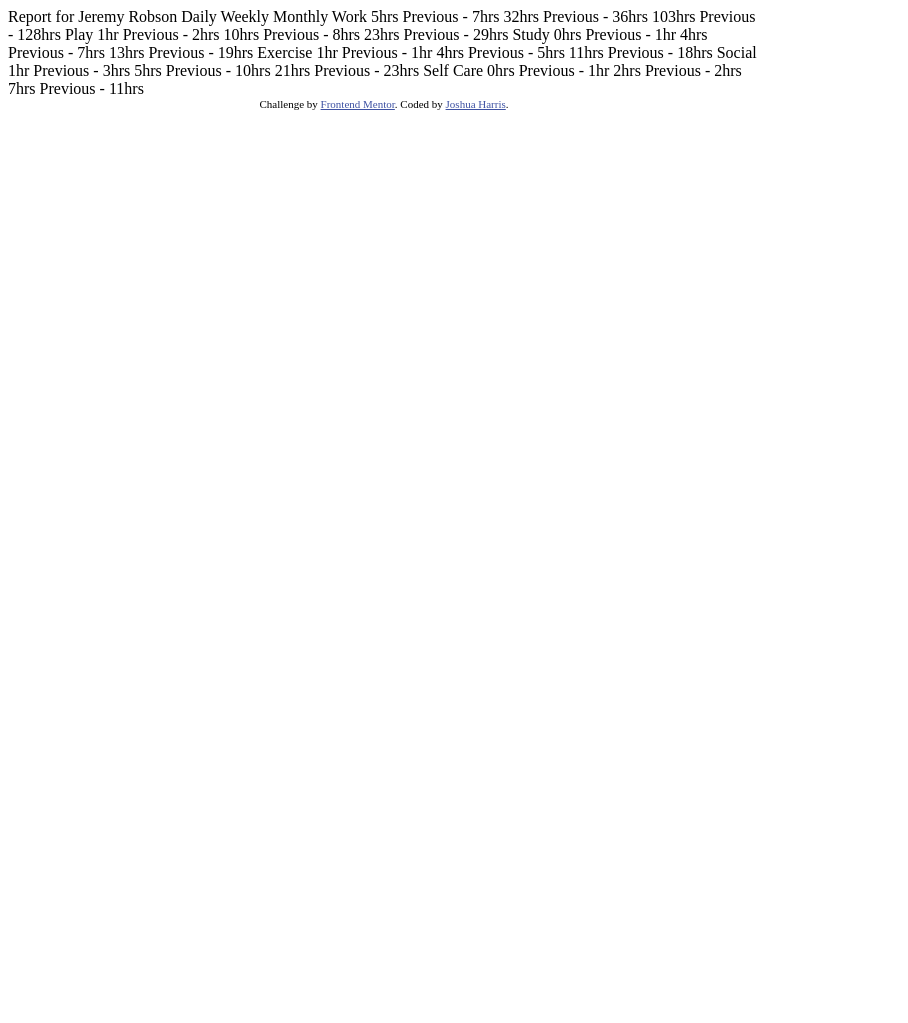
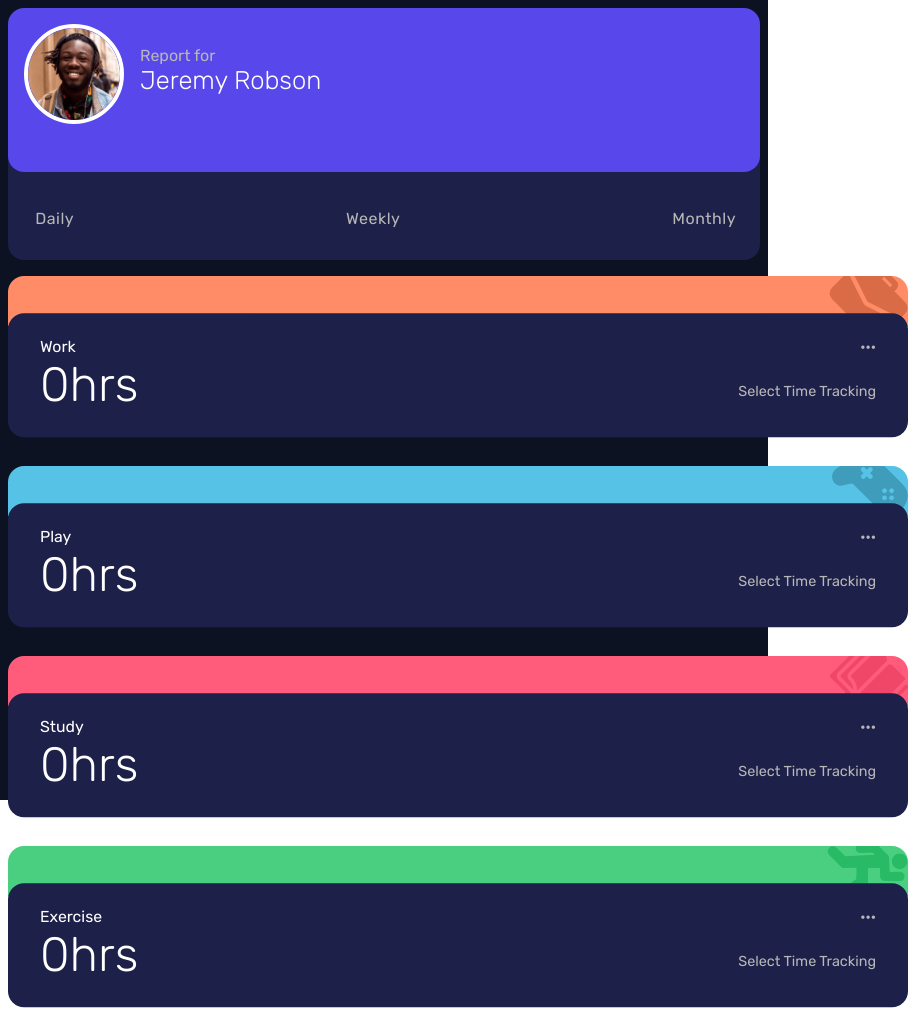
Before and after one commit to joshuaharris1103/Time-Tracking, a plain HTML site: page index.html in a window 768 px wide. Shown: the top 1023 px of the page, 908 px wide, since content can reach past the window. Before the commit the page ends 800 px from the top, so only its background shows below. Drawn offline with Linux system fonts and the light colour scheme.

Commit message:
commit before class

```diff
--- a/index.css
+++ b/index.css
@@ -0,0 +1,350 @@
+:root{
+    --Blue: hsl(246, 80%, 60%);
+    --Dark-blue: hsl(224, 46%, 9%);
+    --Light-blue: hsl(236, 44%, 20%);
+    --Hover_blue: hsl(236, 41%, 34%);
+    --Light_orange: hsl(15, 100%, 70%);
+    --Soft_blue: hsl(195, 74%, 62%);
+    --Light_red: hsl(348, 100%, 68%);
+    --Lime_green: hsl(145, 58%, 55%);
+    --Violet: hsl(264, 64%, 52%);
+    --Soft_orange: hsl(43, 84%, 65%);
+}
+*{
+    margin: 0;
+    padding: 0;
+    box-sizing: border-box;
+    font-family: 'Rubik', sans-serif;
+    color: #fff;
+}
+.attribution {
+    font-size: 11px;
+    text-align: center;
+  }
+
+.attribution a {
+color: hsl(228, 45%, 44%);
+}
+
+@media  screen and (min-width: 768px) {
+    main{
+        background-color: var(--Dark-blue);
+        height: 100vh;
+    }
+
+    a, a:active, a:hover{
+        text-decoration: none;
+    }
+
+
+
+    .container{
+        width: fit-content;
+        display: flex;
+        margin: 0 auto;
+        padding-top: 2em;
+    }
+
+    .container .report-perfil-container{
+        width: 300px;
+        margin-right: 1.5em;
+    }
+
+    .container .report-perfil{
+        width: 100%;
+        background-color: var(--Blue);
+        padding: 1.5em;
+        padding-bottom: 5em;
+        border-radius: 1em;
+        position: relative;
+        z-index: 2;
+    }
+
+    .container .report-perfil img{
+        width: 100px;
+        margin-bottom: 2em;
+        border-radius: 100%;
+        border: solid white 4px;
+    }
+
+    .container .time-option{
+        background-color: var(--Light-blue);
+        padding: 1.5em;
+        padding-top: 2.8em;
+        padding-left: 1.7em;
+        display: flex;
+        border-radius: 0 0 1em 1em;
+        flex-direction: column;
+        transform: translateY(-1em);
+        z-index: 1;
+    }
+
+    .container .time-option button{
+        margin: .5em 0;
+        background: transparent;
+        text-align: left;
+        outline: none;
+        border: none;
+        font-size: 1em;
+        letter-spacing: .5px;
+        cursor: pointer;
+    }
+
+    .container .reports-container{
+        display: grid;
+        grid-template-columns: repeat(3, 1fr);
+        gap: 1em
+    }
+
+    .reports-container{
+        min-width: 900px;
+    }
+
+    .report-information{
+        background-color: var(--Light-blue);
+        padding: 1.5em 2em;
+        border-radius: 1em;
+        transform: translateY(-.8em);
+        transition: .3s ease all;
+        cursor: pointer;
+    }
+
+    .report-information:hover{
+        background-color: var(--Hover_blue)
+    }
+
+    .report-information .title {
+        display: flex;
+        justify-content: space-between;
+        width: 100;
+        font-size: 1.1em;
+    }
+
+    .report-information h2{
+        font-weight: 200;
+        font-size: 4em;
+        margin: .4em 0;
+    }
+
+    .portada{
+        height: 50px;
+        border-radius: 1em 1em 0 0;
+    }
+
+    .work .portada{
+        background-image: url("../../images/icon-work.svg");
+        background-position: right;
+        background-repeat: no-repeat;
+        background-color: var(--Light_orange);
+    }
+
+    .play .portada{
+        background-image: url("../../images/icon-play.svg");
+        background-position: right;
+        background-repeat: no-repeat;
+        background-color: var(--Soft_blue);
+    }
+
+    .study .portada{
+        background-image: url("../../images/icon-study.svg");
+        background-position: right;
+        background-repeat: no-repeat;
+        background-color: var(--Light_red);
+    }
+
+    .exercise .portada{
+        background-image: url("../../images/icon-exercise.svg");
+        background-position: right;
+        background-repeat: no-repeat;
+        background-color: var(--Lime_green)
+    }
+
+    .social .portada{
+        background-image: url("../../images/icon-social.svg");
+        background-position: right;
+        background-repeat: no-repeat;
+        background-color: var(--Violet)
+    }
+
+    .self-care .portada{
+        background-image: url("../../images/icon-self-care.svg");
+        background-position: right;
+        background-repeat: no-repeat;
+
+        background-color: var(--Soft_orange)
+    }
+}
+
+
+
+.last-time{
+    color:  hsl(0, 1%, 72%);
+}
+
+.text-muted{
+    color: hsl(0, 1%, 72%);
+}
+
+
+.big-text{
+    font-size: 3em;
+    font-weight: 100;
+}
+
+@media  screen and (max-width: 900px) {
+    main{
+        background-color: var(--Dark-blue)
+    }
+
+    .big-text{
+        font-size: 1.6em;
+        font-weight: 100;
+    }
+    .container{
+        width: 100%;
+        display: flex;
+        flex-direction: column;
+        padding: .5em;
+    }
+
+    .container .report-perfil-container{
+        margin-right: 1.5em;
+        width: 100%;
+    }
+
+    .container .report-perfil{
+
+        background-color: var(--Blue);
+        padding: 1em;
+        border-radius: 1em;
+        position: relative;
+        z-index: 2;
+        display: flex;
+    }
+
+    .container .report-perfil img{
+        width: 100px;
+        height: 100px;
+        margin-right: 1em;
+        border-radius: 100%;
+        border: solid white 4px;
+    }
+
+    .container .report-perfil > div{
+        margin-top:1.4em;
+    }
+
+    .container .time-option{
+        background-color: var(--Light-blue);
+        padding: 1.5em;
+        padding-top: 2.8em;
+        padding-left: 1.7em;
+        display: flex;
+        flex-direction: row;
+        justify-content: space-between;
+        border-radius: 0 0 1em 1em;
+        transform: translateY(-1em);
+    }
+
+    .container .time-option button{
+        margin: .5em 0;
+        background: transparent;
+        text-align: left;
+        outline: none;
+        border: none;
+        font-size: 1em;
+        letter-spacing: .5px;
+        cursor: pointer;
+    }
+
+    .container .reports-container{
+        display: grid;
+        grid-template-columns: repeat(1, 1fr);
+        gap: 1em
+    }
+
+    .report-information{
+        background-color: var(--Light-blue);
+        padding: 1.5em 2em;
+        border-radius: 1em;
+        transform: translateY(-.8em);
+        transition: .3s ease all;
+        cursor: pointer;
+    }
+
+
+    .report-information:hover{
+        background-color: var(--Hover_blue)
+    }
+
+    .report-information .title {
+        display: flex;
+        justify-content: space-between;
+        width: 100;
+        font-size: 1.1em;
+    }
+
+    .report-information h2{
+        display: inline;
+        font-weight: 100;
+        font-size: 3em;
+        margin: .5em 0;
+    }
+
+    .report-information p {
+        display: inline;
+        float: right;
+        font-size: .9em;
+    }
+
+    .last-time{
+        margin-top:1.9em;
+    }
+    .portada{
+        height: 50px;
+        border-radius: 1em 1em 0 0;
+    }
+
+    .work .portada{
+        background-image: url("../../images/icon-work.svg");
+        background-position: right;
+        background-repeat: no-repeat;
+        background-color: var(--Light_orange);
+    }
+
+    .play .portada{
+        background-image: url("../../images/icon-play.svg");
+        background-position: right;
+        background-repeat: no-repeat;
+        background-color: var(--Soft_blue);
+    }
+
+    .study .portada{
+        background-image: url("../../images/icon-study.svg");
+        background-position: right;
+        background-repeat: no-repeat;
+        background-color: var(--Light_red);
+    }
+
+    .exercise .portada{
+        background-image: url("../../images/icon-exercise.svg");
+        background-position: right;
+        background-repeat: no-repeat;
+        background-color: var(--Lime_green)
+    }
+
+    .social .portada{
+        background-image: url("../../images/icon-social.svg");
+        background-position: right;
+        background-repeat: no-repeat;
+        background-color: var(--Violet)
+    }
+
+    .self-care .portada{
+        background-image: url("../../images/icon-self-care.svg");
+        background-position: right;
+        background-repeat: no-repeat;
+
+        background-color: var(--Soft_orange)
+    }
+}
--- a/index.html
+++ b/index.html
@@ -13,63 +13,127 @@
     .attribution { font-size: 11px; text-align: center; }
     .attribution a { color: hsl(228, 45%, 44%); }
   </style>
+    <!-- CSS -->
+    <link rel="stylesheet" href="index.css">
+
+    <!-- GOOGLE FONTS -->
+    <link rel="preconnect" href="https://fonts.googleapis.com">
+    <link rel="preconnect" href="https://fonts.gstatic.com" crossorigin>
+    <link href="https://fonts.googleapis.com/css2?family=Rubik:wght@300;400;500&display=swap" rel="stylesheet">
 </head>
 <body>
+  <main>
+    <div class="container">
+      <div class="report-perfil-container">
+        <div class="report-perfil">
+          <img src="images/image-jeremy.png" alt="">
+          <div>
+            <p class="small-text text-muted">Report for</p>
+            <p class="big-text">Jeremy Robson</p>
+          </div>
+        </div>
 
-  Report for
-  Jeremy Robson
+        <div class="time-option">
+          <button id="daily-btn" class="text-muted">Daily</button>
+          <button id="weekly-btn" class="text-muted">Weekly</button>
+          <button id="monthly-btn" class="text-muted">Monthly</button>
+        </div>
+      </div>
 
-  Daily
-  Weekly
-  Monthly
+      <div class="reports-container">
 
-  Work
-  5hrs <!-- daily -->
-  Previous - 7hrs <!-- daily -->
-  32hrs <!-- weekly -->
-  Previous - 36hrs <!-- weekly -->
-  103hrs <!-- monthly -->
-  Previous - 128hrs <!-- monthly -->
+        <div class="work">
+          <div class="portada">
 
-  Play
-  1hr <!-- daily -->
-  Previous - 2hrs <!-- daily -->
-  10hrs <!-- weekly -->
-  Previous - 8hrs <!-- weekly -->
-  23hrs <!-- monthly -->
-  Previous - 29hrs <!-- monthly -->
+          </div>
+          <div class="report-information">
+            <div class="title">
+              <p>Work</p>
+              <p class="text-muted">···</p>
+            </div>
+            <h2 class="hours">
+              0hrs
+            </h2>
+            <p class="last-time"> Select Time Tracking</p>
+          </div>
+        </div>
 
-  Study
-  0hrs <!-- daily -->
-  Previous - 1hr <!-- daily -->
-  4hrs <!-- weekly -->
-  Previous - 7hrs <!-- weekly -->
-  13hrs <!-- monthly -->
-  Previous - 19hrs <!-- monthly -->
+        <div class="play">
+          <div class="portada">
+          </div>
+          <div class="report-information">
+            <div class="title">
+              <p>Play</p>
+              <p class="text-muted">···</p>
+            </div>
+            <h2 class="hours">
+              0hrs
+            </h2>
+            <p class="last-time"> Select Time Tracking</p>
+          </div>
+        </div>
 
-  Exercise
-  1hr <!-- daily -->
-  Previous - 1hr <!-- daily -->
-  4hrs <!-- weekly -->
-  Previous - 5hrs <!-- weekly -->
-  11hrs <!-- monthly -->
-  Previous - 18hrs <!-- monthly -->
+        <div class="study">
+          <div class="portada">
+          </div>
+          <div class="report-information">
+            <div class="title">
+              <p>Study</p>
+              <p class="text-muted">···</p>
+            </div>
+            <h2 class="hours">
+              0hrs
+            </h2>
+            <p class="last-time"> Select Time Tracking</p>
+          </div>
+        </div>
 
-  Social
-  1hr <!-- daily -->
-  Previous - 3hrs <!-- daily -->
-  5hrs <!-- weekly -->
-  Previous - 10hrs <!-- weekly -->
-  21hrs <!-- monthly -->
-  Previous - 23hrs <!-- monthly -->
+        <div class="exercise">
+          <div class="portada">
+          </div>
+          <div class="report-information">
+            <div class="title">
+              <p>Exercise</p>
+              <p class="text-muted">···</p>
+            </div>
+            <h2 class="hours">
+              0hrs
+            </h2>
+            <p class="last-time"> Select Time Tracking</p>
+          </div>
+        </div>
 
-  Self Care
-  0hrs <!-- daily -->
-  Previous - 1hr <!-- daily -->
-  2hrs <!-- weekly -->
-  Previous - 2hrs <!-- weekly -->
-  7hrs <!-- monthly -->
-  Previous - 11hrs <!-- monthly -->
+        <div class="social">
+          <div class="portada">
+          </div>
+          <div class="report-information">
+            <div class="title">
+              <p>Social</p>
+              <p class="text-muted">···</p>
+            </div>
+            <h2 class="hours">
+              0hrs
+            </h2>
+            <p class="last-time"> Select Time Tracking</p>
+          </div>
+        </div>
+
+        <div class="self-care">
+          <div class="portada">
+          </div>
+          <div class="report-information">
+            <div class="title">
+              <p>Self Care</p>
+              <p class="text-muted">···</p>
+            </div>
+            <h2 class="hours">
+              0hrs
+            </h2>
+            <p class="last-time"> Select Time Tracking</p>
+          </div>
+        </div>
+      </div>
+    </div>
 
 
   <div class="attribution">
```
Also changed, not shown: app.js (+18 -16 lines).
